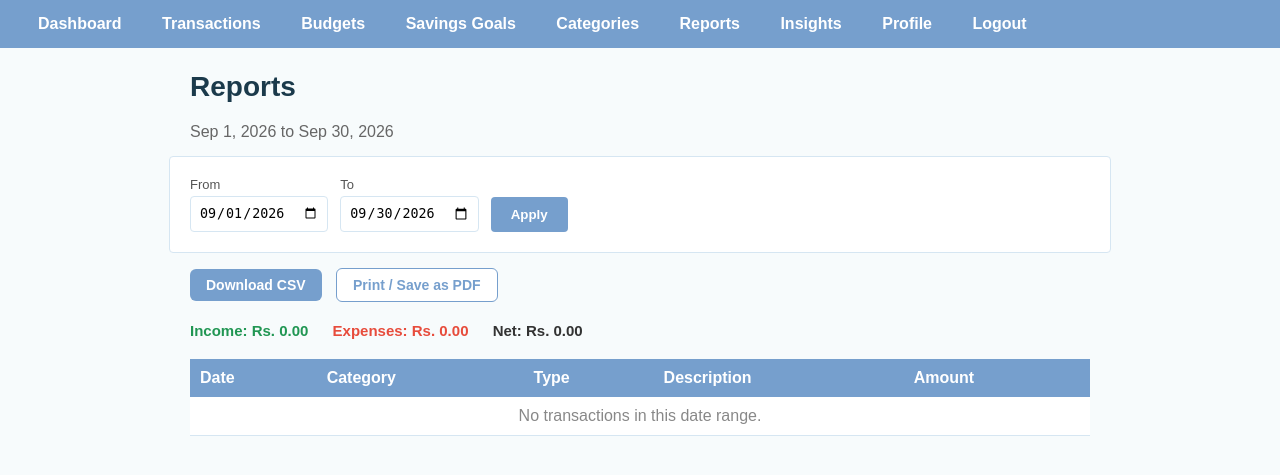
After one commit to Alisha-ctrl/smms, a PHP site: page /php/reports/reports.php in a window 1280 px wide. The commit adds this page. Shown: the top 475 px of the page. Run offline with PHP 8.4, Linux system fonts and the light colour scheme; a user stored in the database is signed in; data comes from the database, SQL or seed files in the repository.

Commit message:
Modified in navigation and add new file i.e reports

```diff
--- a/php/includes/nav.php
+++ b/php/includes/nav.php
@@ -6,6 +6,7 @@
         <li><a href="../budgets/budgets.php">Budgets</a></li>
         <li><a href="../savings_goals/savings_goals.php">Savings Goals</a></li>
         <li><a href="../categories/categories.php">Categories</a></li>
+        <li><a href="../reports/reports.php">Reports</a></li>
         <li><a href="../insights/insights.php">Insights</a></li>
         <li><a href="../profile/profile.php">Profile</a></li>
         <li><a href="../auth/logout.php">Logout</a></li>
--- /dev/null
+++ b/php/reports/reports.php
@@ -0,0 +1,112 @@
+<?php
+include "../includes/auth_check.php";
+include "../includes/db.php";
+
+$user_id = $_SESSION["user_id"];
+
+// ---- Date range filter (defaults to the current month) ----
+$from = $_GET['from'] ?? date('Y-m-01');
+$to   = $_GET['to']   ?? date('Y-m-t');
+$from = date('Y-m-d', strtotime($from));
+$to   = date('Y-m-d', strtotime($to));
+
+// ---- Overall summary for the selected range ----
+$sql = "SELECT
+            SUM(CASE WHEN type = 'income' THEN amount ELSE 0 END) AS total_income,
+            SUM(CASE WHEN type = 'expense' THEN amount ELSE 0 END) AS total_expense
+        FROM transactions
+        WHERE user_id = $user_id
+        AND transaction_date BETWEEN '$from' AND '$to'";
+$summary = mysqli_fetch_assoc(mysqli_query($conn, $sql));
+$income = $summary['total_income'] ?? 0;
+$expense = $summary['total_expense'] ?? 0;
+$net = $income - $expense;
+
+// ---- Transaction list for the selected range ----
+$sql = "SELECT t.*, c.category_name
+        FROM transactions t
+        JOIN categories c ON t.category_id = c.category_id
+        WHERE t.user_id = $user_id
+        AND t.transaction_date BETWEEN '$from' AND '$to'
+        ORDER BY t.transaction_date DESC";
+$transactions = mysqli_query($conn, $sql);
+?>
+<!DOCTYPE html>
+<html>
+<head>
+    <title>Reports - SMMS</title>
+    <link rel="stylesheet" href="../includes/style.css">
+
+    <style>
+        .filter-bar { display: flex; gap: 12px; align-items: flex-end; flex-wrap: wrap; max-width: 900px; margin: 0 auto 15px auto; }
+        .filter-bar label { font-size: 13px; color: #555555; display: block; margin-bottom: 4px; }
+        .filter-bar input[type="date"] { width: auto; margin-bottom: 0; }
+
+        .summary-line { max-width: 900px; margin: 0 auto 20px auto; font-size: 15px; }
+        .summary-line span { margin-right: 20px; }
+
+        .action-buttons { max-width: 900px; margin: 0 auto 20px auto; }
+        .action-buttons a {
+            display: inline-block; padding: 8px 16px; border-radius: 6px; text-decoration: none;
+            font-weight: bold; font-size: 14px; margin-right: 10px;
+        }
+        .btn-csv { background: #769FCD; color: #ffffff; }
+        .btn-print { background: #ffffff; color: #769FCD; border: 1px solid #769FCD; }
+
+        /* Hides nav/buttons when printing, so only the report itself shows */
+        @media print {
+            nav, .filter-bar, .action-buttons { display: none !important; }
+        }
+    </style>
+</head>
+<body>
+    <?php include "../includes/nav.php"; ?>
+
+    <h2>Reports</h2>
+    <p style="max-width:900px; margin:0 auto 15px auto; color:#666;">
+        <?php echo date('M j, Y', strtotime($from)); ?> to <?php echo date('M j, Y', strtotime($to)); ?>
+    </p>
+
+    <form method="GET" action="reports.php" class="filter-bar">
+        <div>
+            <label>From</label>
+            <input type="date" name="from" value="<?php echo $from; ?>">
+        </div>
+        <div>
+            <label>To</label>
+            <input type="date" name="to" value="<?php echo $to; ?>">
+        </div>
+        <div>
+            <button type="submit">Apply</button>
+        </div>
+    </form>
+
+    <div class="action-buttons">
+        <a class="btn-csv" href="export_csv.php?from=<?php echo $from; ?>&to=<?php echo $to; ?>">Download CSV</a>
+        <a class="btn-print" href="#" onclick="window.print(); return false;">Print / Save as PDF</a>
+    </div>
+
+    <p class="summary-line">
+        <span class="amount-income">Income: Rs. <?php echo number_format($income, 2); ?></span>
+        <span class="amount-expense">Expenses: Rs. <?php echo number_format($expense, 2); ?></span>
+        <span><strong>Net: Rs. <?php echo number_format($net, 2); ?></strong></span>
+    </p>
+
+    <table>
+        <tr><th>Date</th><th>Category</th><th>Type</th><th>Description</th><th>Amount</th></tr>
+        <?php if (mysqli_num_rows($transactions) === 0) { ?>
+            <tr><td colspan="5" style="text-align:center; color:#888;">No transactions in this date range.</td></tr>
+        <?php } else { while ($row = mysqli_fetch_assoc($transactions)) { ?>
+            <tr>
+                <td><?php echo $row['transaction_date']; ?></td>
+                <td><?php echo htmlspecialchars($row['category_name']); ?></td>
+                <td><?php echo ucfirst($row['type']); ?></td>
+                <td><?php echo htmlspecialchars($row['description']); ?></td>
+                <td class="<?php echo $row['type'] == 'income' ? 'amount-income' : 'amount-expense'; ?>">
+                    Rs. <?php echo number_format($row['amount'], 2); ?>
+                </td>
+            </tr>
+        <?php } } ?>
+    </table>
+</body>
+</html>
```
